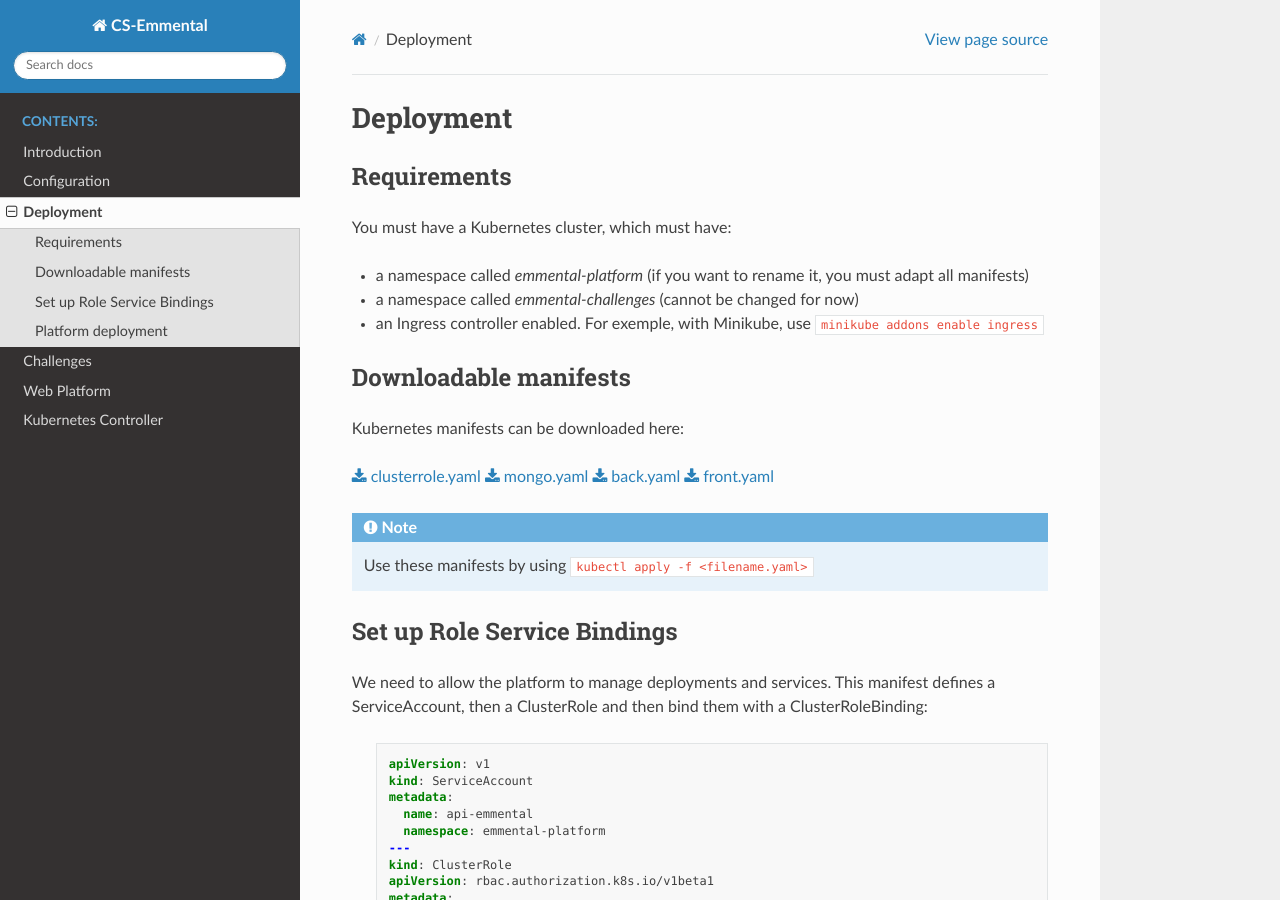
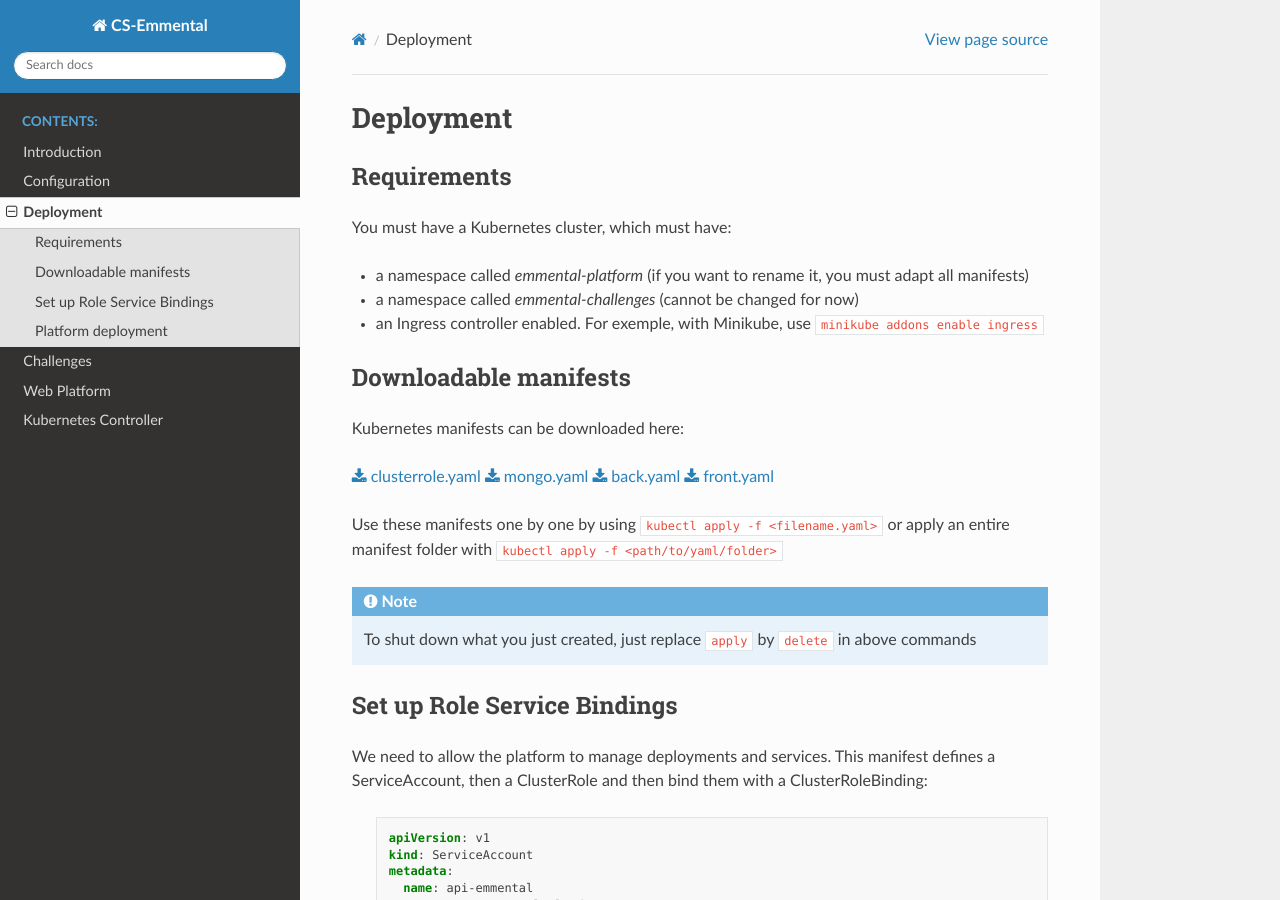
Before and after one commit to CS-Emmental/documentation, a Sphinx documentation site: the page built from source/administration/deployment.rst, in a window 1280 px wide and 900 px high. Built offline with Sphinx 7.4.7 and the Read the Docs theme 2.0.0, drawn with Linux system fonts in a browser that asks for light colours.

Commit message:
Add info on how to apply and delete manifest

```diff
--- a/source/administration/deployment.rst
+++ b/source/administration/deployment.rst
@@ -20,7 +20,10 @@ Kubernetes manifests can be downloaded here:
 :download:`back.yaml <../files/back.yaml>`
 :download:`front.yaml <../files/front.yaml>`
 
-.. note:: Use these manifests by using ``kubectl apply -f <filename.yaml>``
+Use these manifests one by one by using  ``kubectl apply -f <filename.yaml>``
+or apply an entire manifest folder with ``kubectl apply -f <path/to/yaml/folder>``
+
+.. note:: To shut down what you just created, just replace ``apply`` by ``delete`` in above commands
 
 Set up Role Service Bindings
 ^^^^^^^^^^^^^^^^^^^^^^^^^^^^
```
